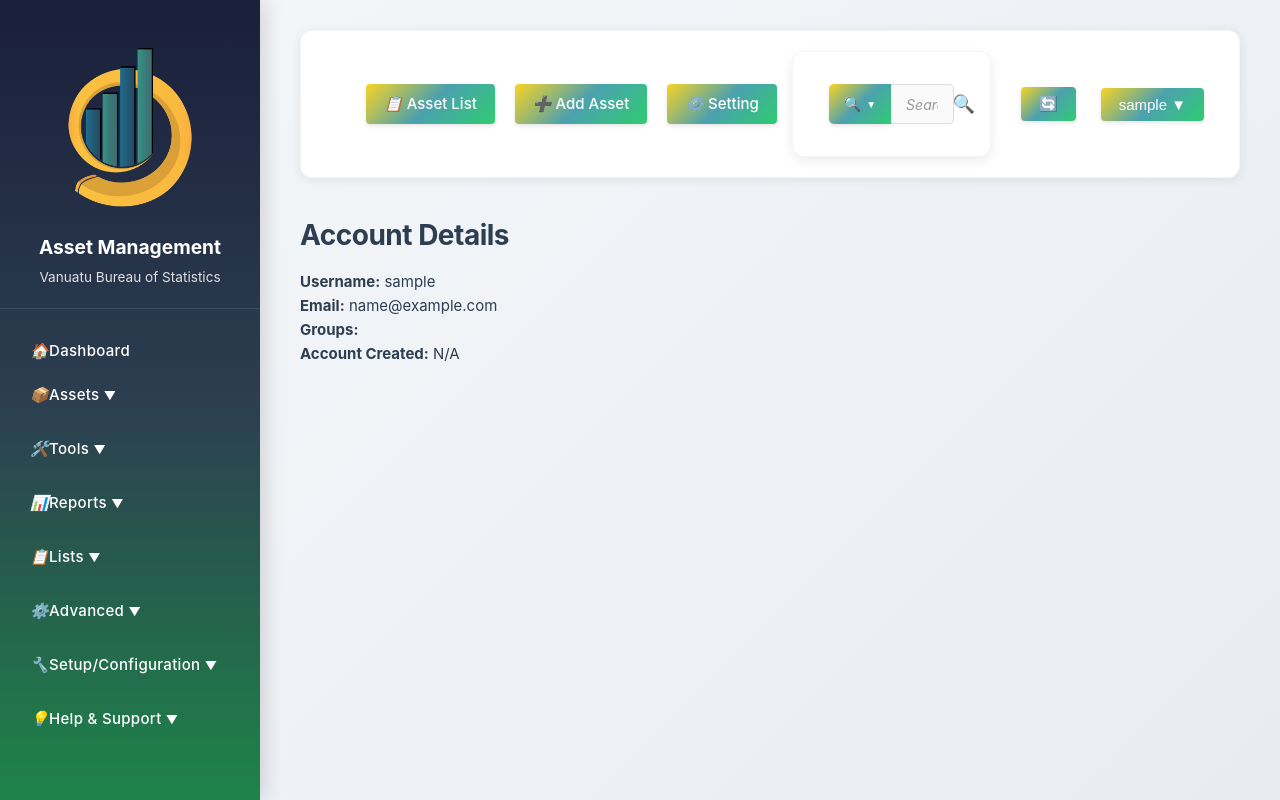
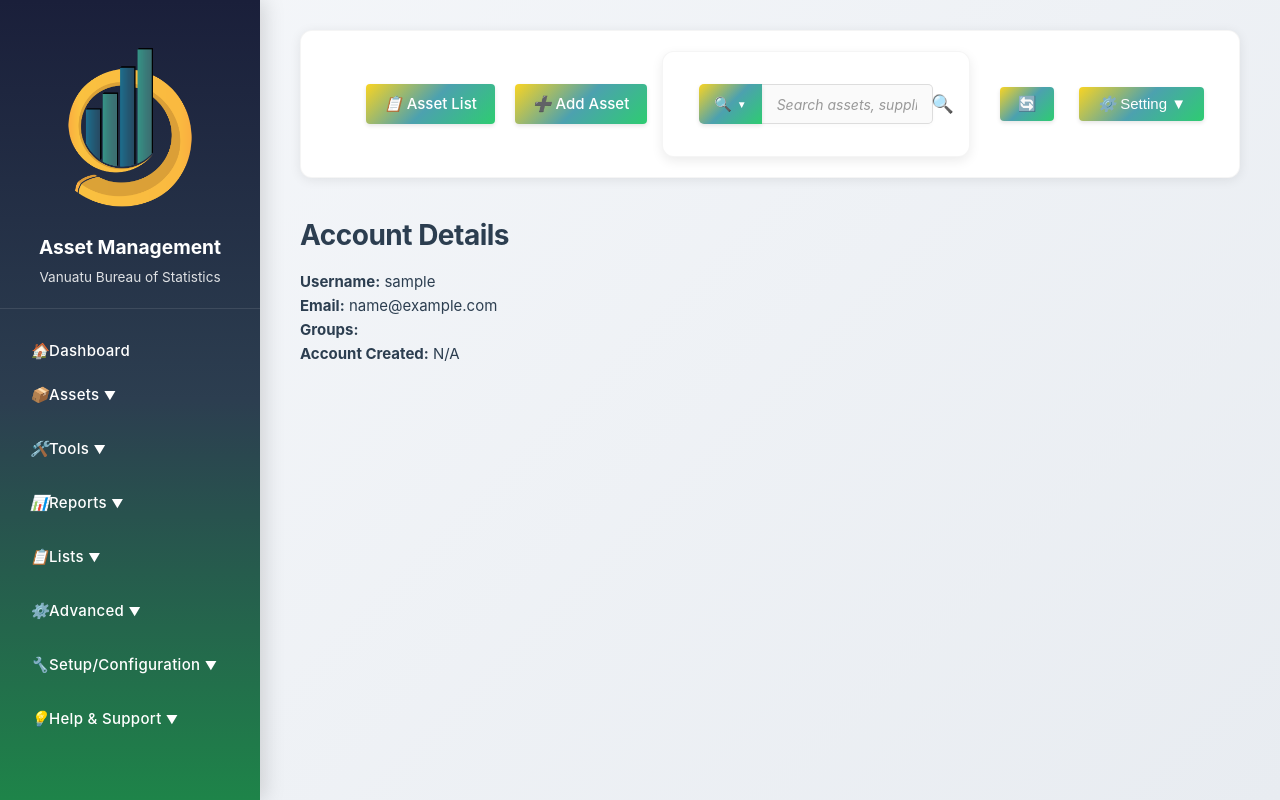
Before and after one commit to yjulio/assetManagement, a Flask app: page /account-details in a window 1280 px wide. Run offline with Flask 3, Linux system fonts and the light colour scheme; the visitor is signed in with stand-in values (Sample User, id 1).

Commit message:
Change user menu dropdown from username to Setting button with Setup/Configuration link

```diff
--- a/src/templates/base.html
+++ b/src/templates/base.html
@@ -168,7 +168,6 @@
       <div class="topbar-actions">
         <a class="btn-link" href="/assets"><i>📋</i> Asset List</a>
         <a class="btn-link" href="/add"><i>➕</i> Add Asset</a>
-        <a class="btn-link" href="#" onclick="navigateToSettings(event)"><i>⚙️</i> Setting</a>
       </div>
       <div class="search-bar">
         <form method="get" action="/" style="flex:1;display:flex;position:relative;">
@@ -210,11 +209,13 @@
       <div class="user-menu">
         {% if session.get('username') %}
           <div class="dropdown">
-            <button class="dropdown-toggle">{{ session.get('username') }} ▼</button>
+            <button class="dropdown-toggle" onclick="event.stopPropagation(); this.parentElement.classList.toggle('active');"><i>⚙️</i> Setting ▼</button>
             <div class="dropdown-menu">
               <a href="/profile">👤 My Profile</a>
               <a href="/change-profile">✏️ Change Profile</a>
               <a href="/account-details">ℹ️ Account Details</a>
+              <div class="dropdown-divider"></div>
+              <a href="#" onclick="navigateToSettings(event)">🔧 Setup/Configuration</a>
               <div class="dropdown-divider"></div>
               <a href="#" onclick="showKeyboardShortcuts(event)">⌨️ Keyboard Shortcuts</a>
               <div class="dropdown-divider"></div>
```
